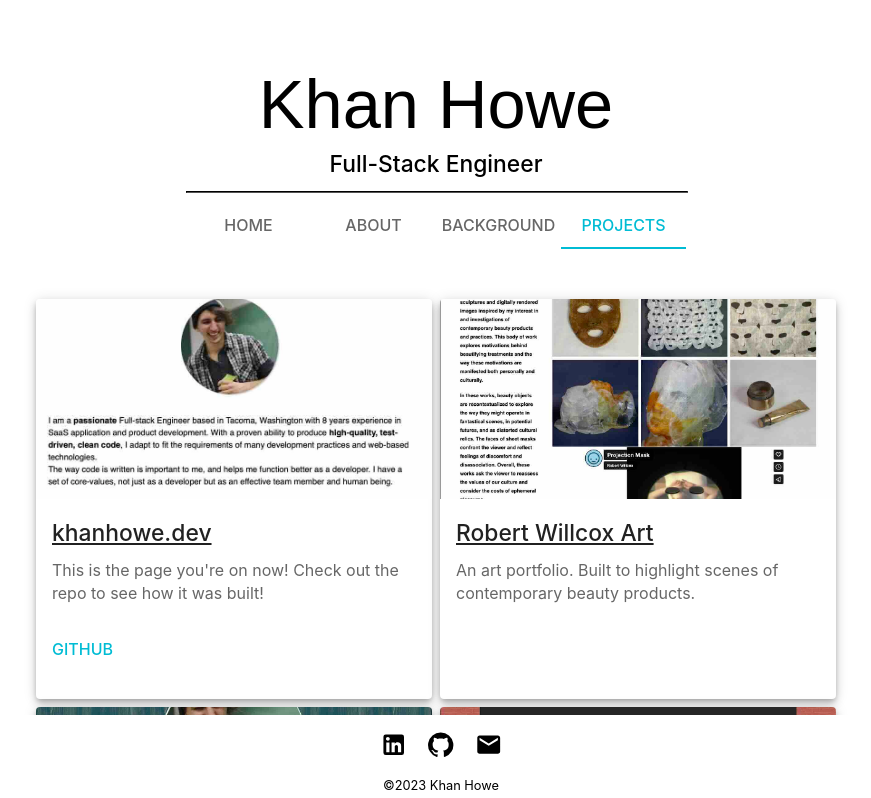
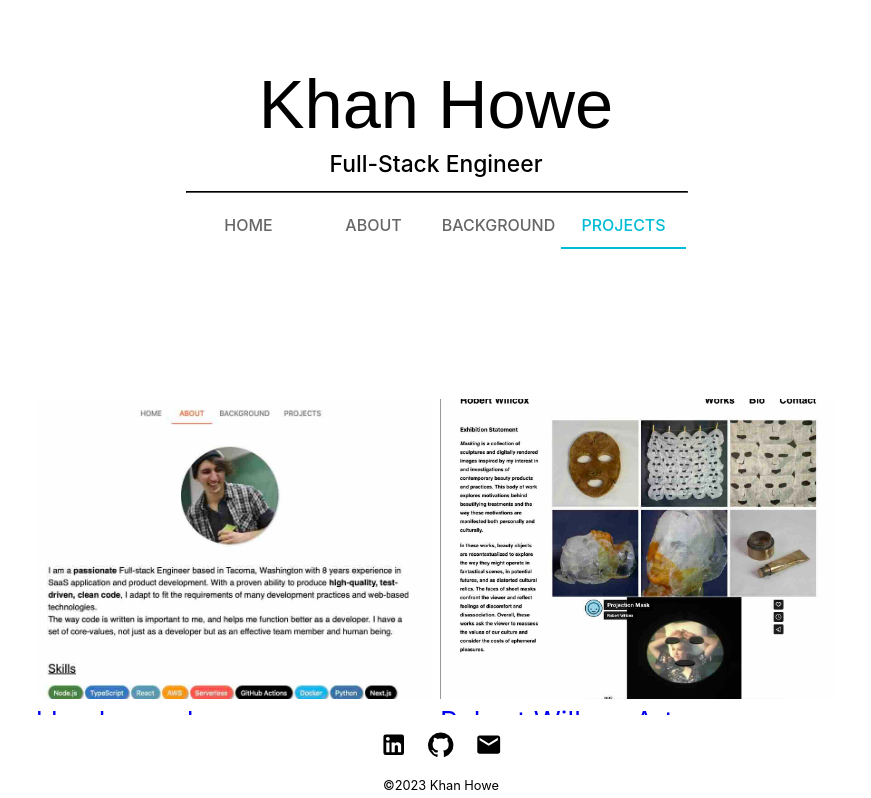
Before and after one commit to khanhowe/khan-dev, a React (Create React App) app: page /projects in a window 1280 px wide. Shown: the top 798 px of the page, without its empty margins (204-1075 px from the left). Built offline with nearby package versions, Linux system fonts and the light colour scheme.

Commit message:
Fix project links styling. Get rid of the ugly cards

```diff
--- a/src/pages/Projects.tsx
+++ b/src/pages/Projects.tsx
@@ -1,4 +1,4 @@
-import { Button, Card, CardActionArea, CardActions, CardContent, CardMedia, Grid, Typography } from "@mui/material";
+import { Button, Grid, Typography } from "@mui/material";
 import Page from "../components/Page";
 import useFadeInEffect from "../hooks/useFadeInEffect";
 import '../styles/App.css';
@@ -42,34 +42,18 @@ const projects: ProjectCardProps[] = [
     },
 ];
 
-
 const ProjectCard: React.FC<ProjectCardProps> = ({ title, description, imageSrc, url, repoUrl }) => {
     return (
-      <Grid item xs={12} sm={6}>
-          <Card style={{ minHeight: '400px', display: "flex", flexDirection: "column" }} elevation={5}>
-            <CardActionArea href={url}>
-              <CardMedia
-                component="img"
-                height="200px"
-                image={imageSrc}
-                alt="project-1"
-              />
-              <CardContent style={{ flex: 1 }}>
-                <Typography gutterBottom className='project-title' variant="h6" component="div">
-                  {title}
-                </Typography>
-                <Typography variant="body2" color="text.secondary">
-                  {description}
-                </Typography>
-              </CardContent>
-            </CardActionArea>
-            <CardActions>
-              {repoUrl && <Button href={repoUrl}>GitHub</Button>}
-            </CardActions>
-          </Card>
-      </Grid>
-    );
-  };
+        <Grid item sm={12} md={6}>
+            <div className='project-card'>
+                <img src={imageSrc} alt='project-preview' className='project-preview-img'/>
+                <Typography variant='h5' gutterBottom><a href={url}>{title}</a></Typography>
+                <Typography>{description}</Typography>
+                {repoUrl && <Typography className='github-link'><a href={repoUrl}>GitHub</a></Typography>}
+            </div>
+        </Grid>
+    )
+}
 
 const Projects: React.FC = () => {
     const isVisible = useFadeInEffect();
--- a/src/styles/Projects.css
+++ b/src/styles/Projects.css
@@ -5,3 +5,17 @@
 .project-title {
     text-decoration: underline;
 }
+
+.project-card {
+    margin-top: 100px;
+}
+
+.project-preview-img {
+    width: 100%;
+    height: 300px;
+    object-fit: cover;
+}
+
+.github-link {
+    padding-top: 20px;
+}
```
